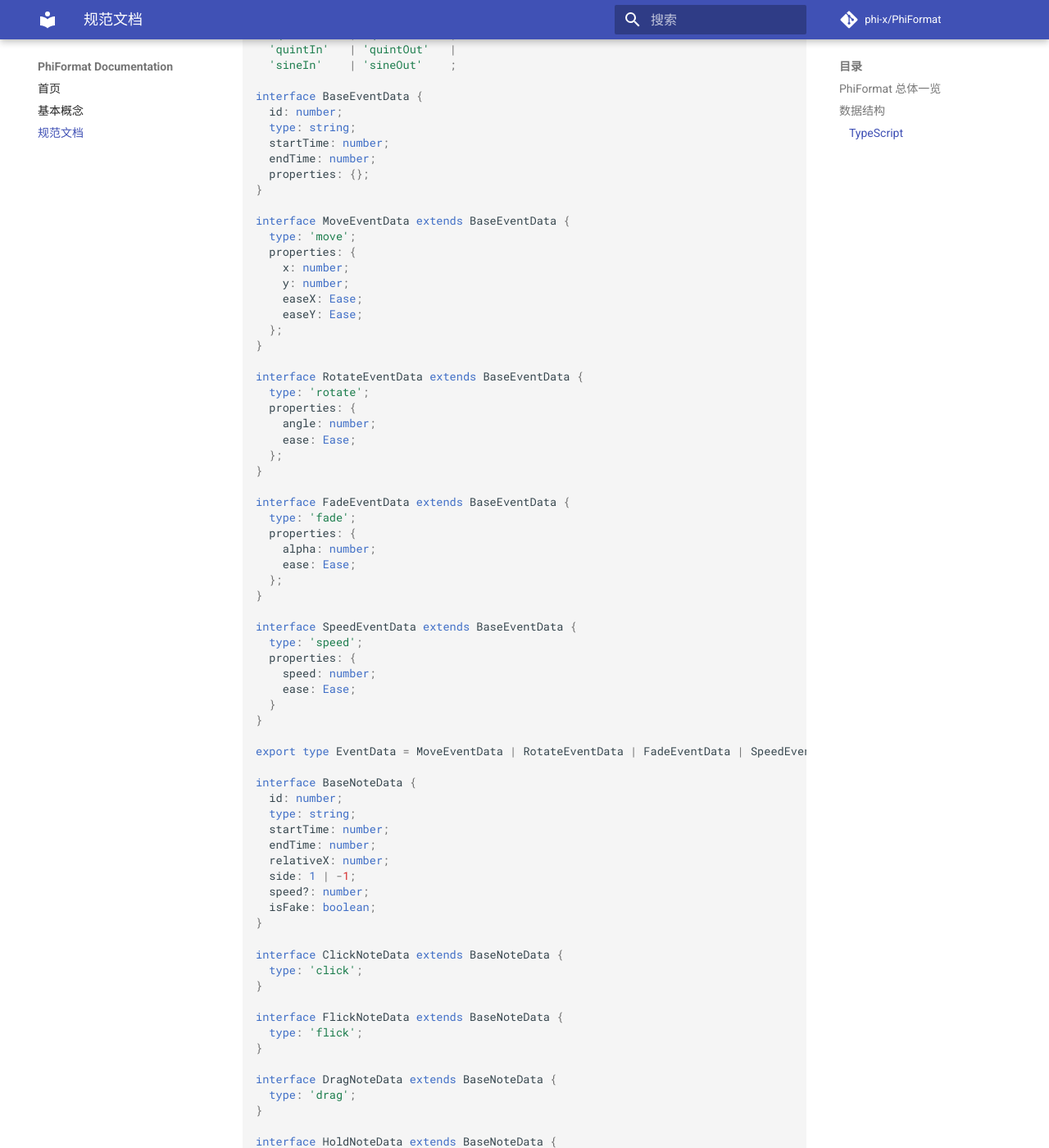
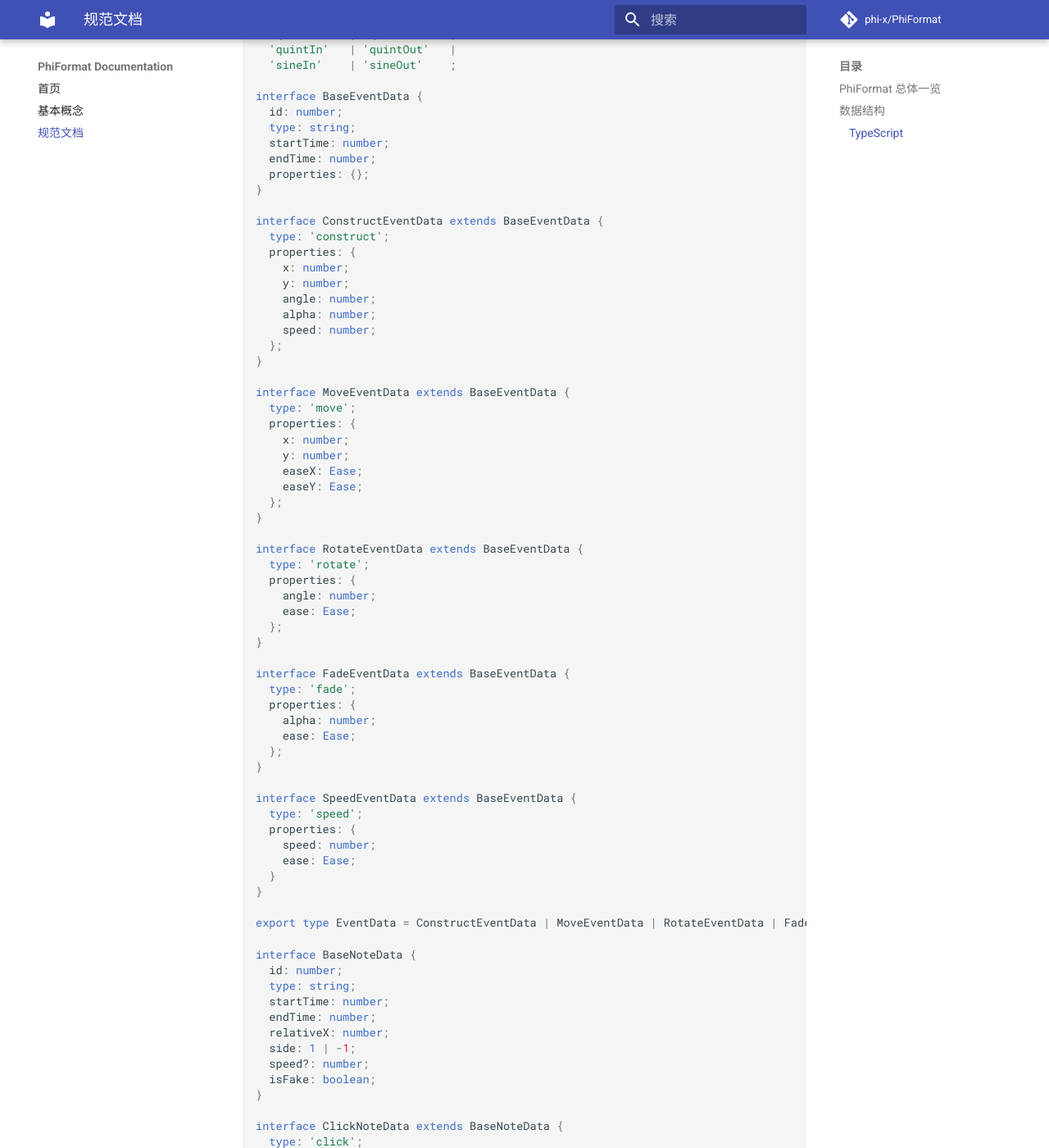
Before and after one commit to laoli404for/PhiFormat, an MkDocs documentation site: the page built from docs/spec.md, in a window 1280 px wide and 1400 px high, scrolled down 1338 px. Shown: the whole window at 82% size. Built offline with MkDocs 1.6.1 and Material for MkDocs 9.7.7, drawn with Linux system fonts in a browser that asks for light colours; comment, search, counter and statistics services are not loaded.

Commit message:
Update docs

```diff
--- a/docs/spec.md
+++ b/docs/spec.md
@@ -73,6 +73,17 @@ interface BaseEventData {
   properties: {};
 }
 
+interface ConstructEventData extends BaseEventData {
+  type: 'construct';
+  properties: {
+    x: number;
+    y: number;
+    angle: number;
+    alpha: number;
+    speed: number;
+  };
+}
+
 interface MoveEventData extends BaseEventData {
   type: 'move';
   properties: {
@@ -107,7 +118,7 @@ interface SpeedEventData extends BaseEventData {
   }
 }
 
-export type EventData = MoveEventData | RotateEventData | FadeEventData | SpeedEventData;
+export type EventData = ConstructEventData | MoveEventData | RotateEventData | FadeEventData | SpeedEventData;
 
 interface BaseNoteData {
   id: number;
```
Also changed, not shown: other parts of docs/spec.md (+0 -1 lines), docs/basic-concepts.md (+1 -1 lines).
